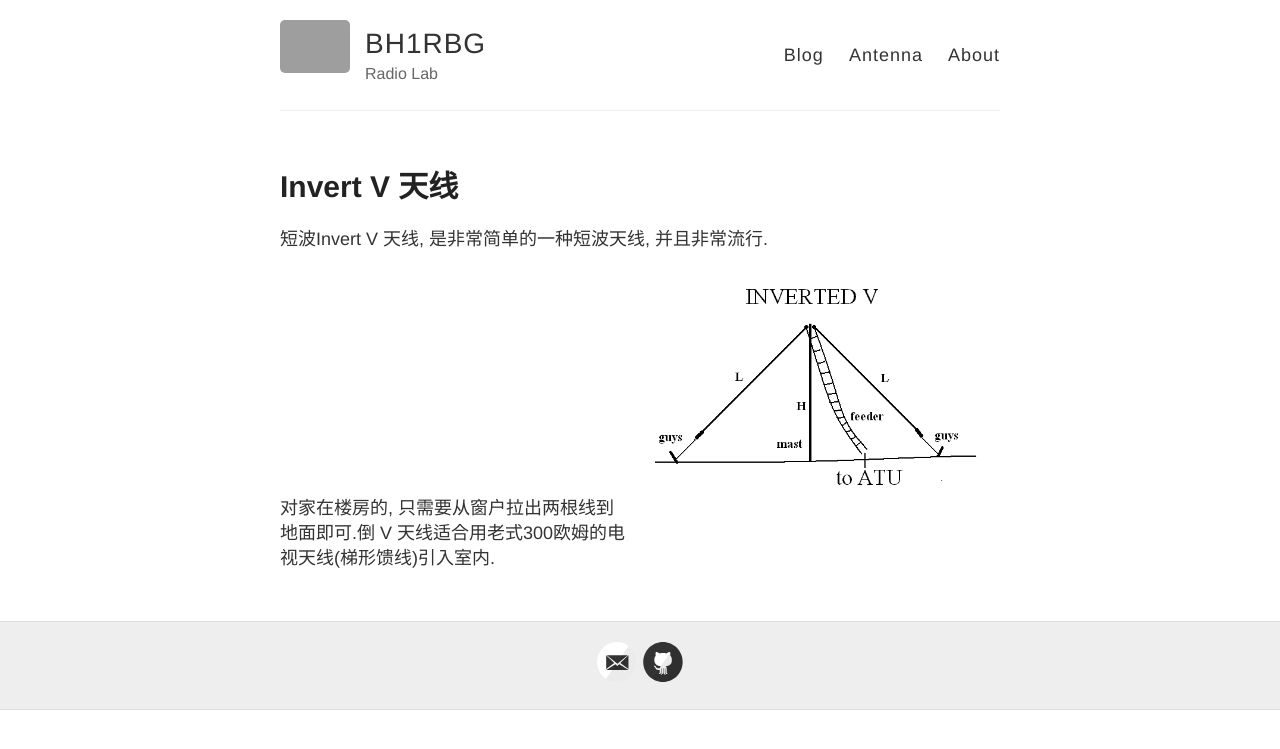
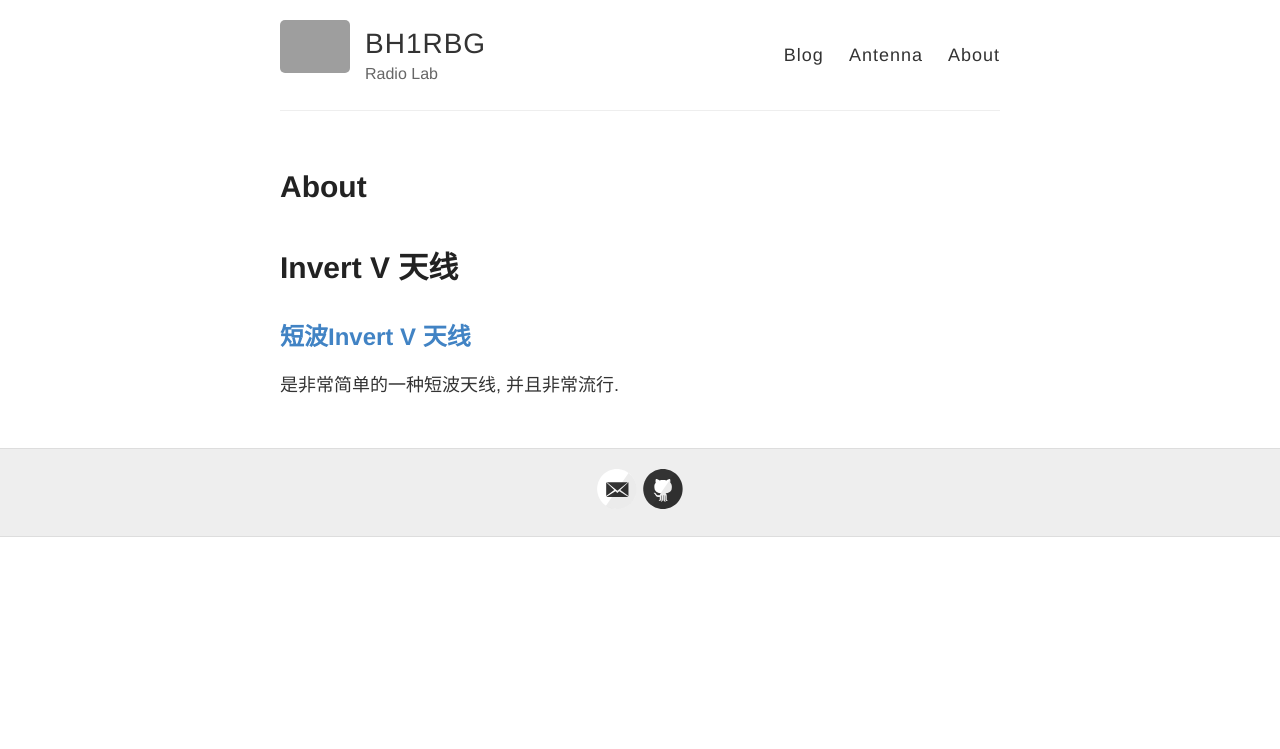
Before and after one commit to bh1rbg/bh1rbg.github.io, a Jekyll site: the page built from antenna.md, in a window 1280 px wide. Shown: the top 749 px of the page. Built offline with Jekyll 4.4.1, drawn with Linux system fonts in a browser that asks for light colours; grey boxes are pictures that could not be loaded.

Commit message:
Antenna Index Page

```diff
--- a/antenna.md
+++ b/antenna.md
@@ -1,18 +1,10 @@
 ---
-layout: default
-title: "Invert V Antenna"
+layout: page
+title: About
+permalink: /antenna/
 ---
 
 
 # Invert V 天线
 
-短波Invert V 天线, 是非常简单的一种短波天线, 并且非常流行.
-
-<table style="width:100%;">
-<td>
-    对家在楼房的, 只需要从窗户拉出两根线到地面即可.倒 V 天线适合用老式300欧姆的电视天线(梯形馈线)引入室内.
-</td>
-<td>
-   <img src="/images/invertedv.gif" align="right" width="1000">
-</td>
-</table>
+<h2><a href="{{ site.baseurl }}_post/2019-1-01-invertv-antenna.md"> 短波Invert V 天线</a></h2> 是非常简单的一种短波天线, 并且非常流行.
```
Also changed, not shown: index.html (+0 -15 lines), _posts/0000-4-12-Hello-World.md (renamed from _posts/2020-4-12-Hello-World.md).
